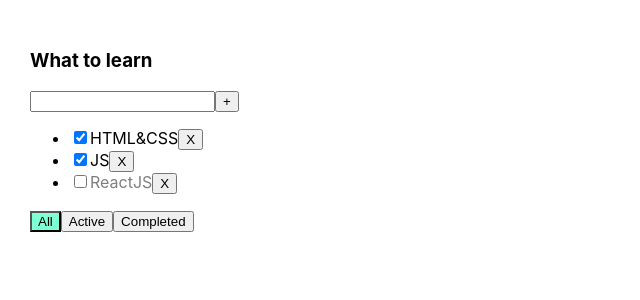
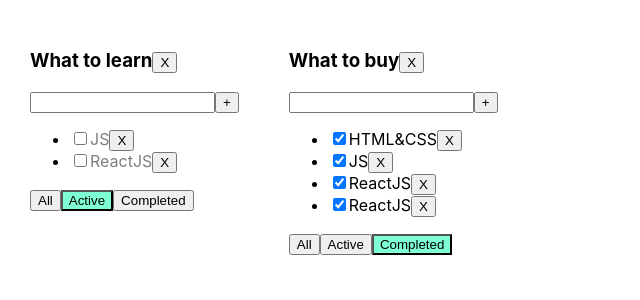
Before and after one commit to DenisEgorenko/todolist, a React (Create React App) app: page / in a window 1280 px wide. Shown: the top 300 px of the page, without its empty margins (0-640 px from the left). Built offline with nearby package versions, Linux system fonts and the light colour scheme.

Commit message:
5 lesson

```diff
--- a/src/App.tsx
+++ b/src/App.tsx
@@ -6,58 +6,97 @@ import {v1} from 'uuid';
 
 export type filterValuesType = 'all' | 'active' | 'completed'
 
+type toDoListType = {
+    id: string,
+    title: string,
+    filter: filterValuesType
+}
+
 function App() {
 
-    const [tasks, setTasks] = useState<Array<TaskType>>([
+    let toDoList1 = v1()
+    let toDoList2 = v1()
+
+
+    let [toDoLists, setToDoLists] = useState<Array<toDoListType>>([
+        {id: toDoList1, title: 'What to learn', filter: 'active'},
+        {id: toDoList2, title: 'What to buy', filter: 'completed'}
+    ])
+
+    let [allTasks, setAllTasks] = useState({
+            [toDoList1]: [
+                {id: v1(), title: 'HTML&CSS', isDone: true},
+                {id: v1(), title: 'JS', isDone: false},
+                {id: v1(), title: 'ReactJS', isDone: false}
+            ],
+            [toDoList2]: [
                 {id: v1(), title: 'HTML&CSS', isDone: true},
                 {id: v1(), title: 'JS', isDone: true},
-        {id: v1(), title: 'ReactJS', isDone: false}
-    ])
-
-    const [filter, setFilter] = useState<filterValuesType>('all')
+                {id: v1(), title: 'ReactJS', isDone: false},
+                {id: v1(), title: 'ReactJS', isDone: true},
+                {id: v1(), title: 'ReactJS', isDone: false},
+                {id: v1(), title: 'ReactJS', isDone: true}
+            ]
+        }
+    )
 
     const [error, setError] = useState<boolean>(false)
 
+    function removeTask(listId: string, id: string) {
+        allTasks[listId] = allTasks[listId].filter(t => t.id !== id)
 
-
-    function removeTask(id: string) {
-        setTasks(tasks.filter(t => t.id !== id))
+        setAllTasks({...allTasks})
     }
 
-    function changeFilter(value: filterValuesType) {
-        setFilter(value)
+    function addTask(listId: string, value: string) {
+        let newTask: TaskType = {id: v1(), title: value, isDone: false};
+        allTasks[listId].unshift(newTask)
+        setAllTasks({...allTasks})
     }
 
-    function addTask(value: string) {
-        let newTask: TaskType = {id: v1(), title: value, isDone: false};
-        let newTasks = [newTask, ...tasks]
-        setTasks(newTasks)
-    }
+    function changeStatus(listId: string, id: string, isDone: boolean) {
 
-    function changeStatus(id: string, isDone: boolean) {
-        debugger
-        let task = tasks.find(t => t.id === id)
+        let task = allTasks[listId].find(t => t.id === id)
 
         if (task) {
             task.isDone = isDone
         }
 
-        setTasks([...tasks])
+        setAllTasks({...allTasks})
 
     }
 
-    let tasksForToDoList = tasks;
+    function changeFilter(value: filterValuesType, toDoListId: string) {
+        let list = toDoLists.find(list => list.id === toDoListId)
+        if (list) {
+            list.filter = value
+            setToDoLists([...toDoLists])
+        }
+    }
 
-    if (filter === 'completed') {
-        tasksForToDoList = tasks.filter(t => t.isDone === true)
-    } else if (filter === 'active') {
-        tasksForToDoList = tasks.filter(t => t.isDone === false)
+    const removeToDoList = (listId: string) => {
+        toDoLists = toDoLists.filter(tl => tl.id !== listId)
+        setToDoLists([...toDoLists])
+
+        delete allTasks[listId]
+        setAllTasks({...allTasks})
     }
 
     return (
         <div className="App">
-            <ToDoList
-                title={'What to learn'}
+            {toDoLists.map(list => {
+
+                    let tasksForToDoList = allTasks[list.id];
+
+                    if (list.filter === 'completed') {
+                        tasksForToDoList = allTasks[list.id].filter(t => t.isDone === true)
+                    } else if (list.filter === 'active') {
+                        tasksForToDoList = allTasks[list.id].filter(t => t.isDone === false)
+                    }
+
+                    return <ToDoList
+                        id={list.id}
+                        title={list.title}
                         tasks={tasksForToDoList}
                         removeTask={removeTask}
                         changeFilter={changeFilter}
@@ -65,8 +104,12 @@ function App() {
                         changeStatus={changeStatus}
                         error={error}
                         setError={setError}
-                filter={filter}
+                        filter={list.filter}
+                        removeToDoList={removeToDoList}
                     />
+                }
+            )}
+
         </div>
     );
 }
--- a/src/Components/ToDoList.tsx
+++ b/src/Components/ToDoList.tsx
@@ -9,15 +9,17 @@ export type TaskType = {
 }
 
 type ToDoListPropsType = {
+    id: string,
     title: string,
     error: boolean,
     filter: string,
     tasks: Array<TaskType>,
-    removeTask: Function,
-    addTask: (value: string) => void,
-    changeFilter: (value: filterValuesType) => void,
-    changeStatus: (id: string, isDone: boolean) => void,
-    setError: (error: boolean) => void
+    removeTask: (listId: string, id: string) => void,
+    addTask: (listId: string, value: string) => void,
+    changeFilter: (value: filterValuesType, toDoListId: string) => void,
+    changeStatus: (listId: string, id: string, isDone: boolean) => void,
+    setError: (error: boolean) => void,
+    removeToDoList: (listId: string)=>void
 }
 
 
@@ -30,7 +32,7 @@ function ToDoList(props: ToDoListPropsType) {
     }
     const onKeyPressHandler = (e: KeyboardEvent<HTMLInputElement>) => {
         if (e.charCode === 13) {
-            props.addTask(inputValue)
+            props.addTask(props.id, inputValue)
             setInputValue('')
 
         }
@@ -38,7 +40,7 @@ function ToDoList(props: ToDoListPropsType) {
 
     const addTask = (inputValue: string) => {
         if (inputValue.trim() !== '') {
-            props.addTask(inputValue.trim())
+            props.addTask(props.id, inputValue.trim())
             props.setError(false)
             setInputValue('')
         } else {
@@ -49,19 +51,23 @@ function ToDoList(props: ToDoListPropsType) {
     }
 
     const onAllClickHandler = () => {
-        props.changeFilter('all')
+        props.changeFilter('all', props.id)
     }
     const onActiveClickHandler = () => {
-        props.changeFilter('active')
+        props.changeFilter('active', props.id)
     }
     const onCompletedClickHandler = () => {
-        props.changeFilter('completed')
+        props.changeFilter('completed', props.id)
     }
 
+    const removeToDoList = () => {
+        props.removeToDoList(props.id)
+    }
 
     return (
         <div>
-            <h3>{props.title}</h3>
+            <h3>{props.title}<button onClick={removeToDoList}>X
+            </button></h3>
             <div>
                 <input
                     value={inputValue}
@@ -84,11 +90,11 @@ function ToDoList(props: ToDoListPropsType) {
                     props.tasks.map(task => {
 
                             const onStatusChangeHandler = (e: ChangeEvent<HTMLInputElement>) => {
-                                props.changeStatus(task.id, e.currentTarget.checked)
+                                props.changeStatus(props.id, task.id, e.currentTarget.checked)
                             }
 
                             const removeClickHandler = () => {
-                                props.removeTask(task.id)
+                                props.removeTask(props.id, task.id)
                             }
 
                             return <li key={task.id}>
```
Lines whose indentation alone changed are shown as unchanged.
